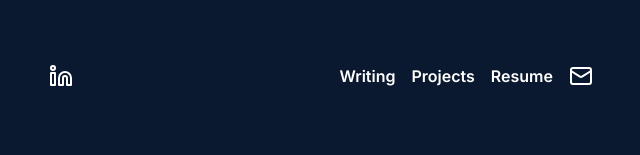
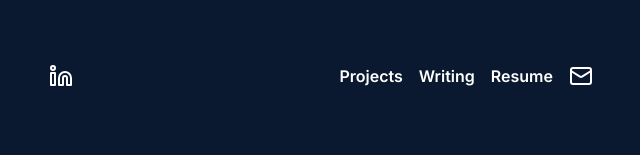
Before and after one commit to Sedanah/final-portfolio, a Next.js app: page / in a window 1280 px wide. Shown: the top 155 px of the page, without its empty margins (319-959 px from the left). Built offline with nearby package versions, Linux system fonts and the light colour scheme.

Commit message:
writing component

```diff
--- a/src/app/page.js
+++ b/src/app/page.js
@@ -26,13 +26,15 @@ export default function Home() {
    >
         <nav className="flex gap-4">
 
+        <Link href="/projects" className="text-base font-semibold text-white hover:text-[#64ffda]">
+            Projects
+          </Link>
+
         <Link href = "/writing" className = "text-base font-semibold text-white hover:text-[#64ffda]">
         Writing
         </Link>
 
-          <Link href="/projects" className="text-base font-semibold text-white hover:text-[#64ffda]">
-            Projects
-          </Link>
+
 
           <Link
             href="/Resume.pdf"
```
